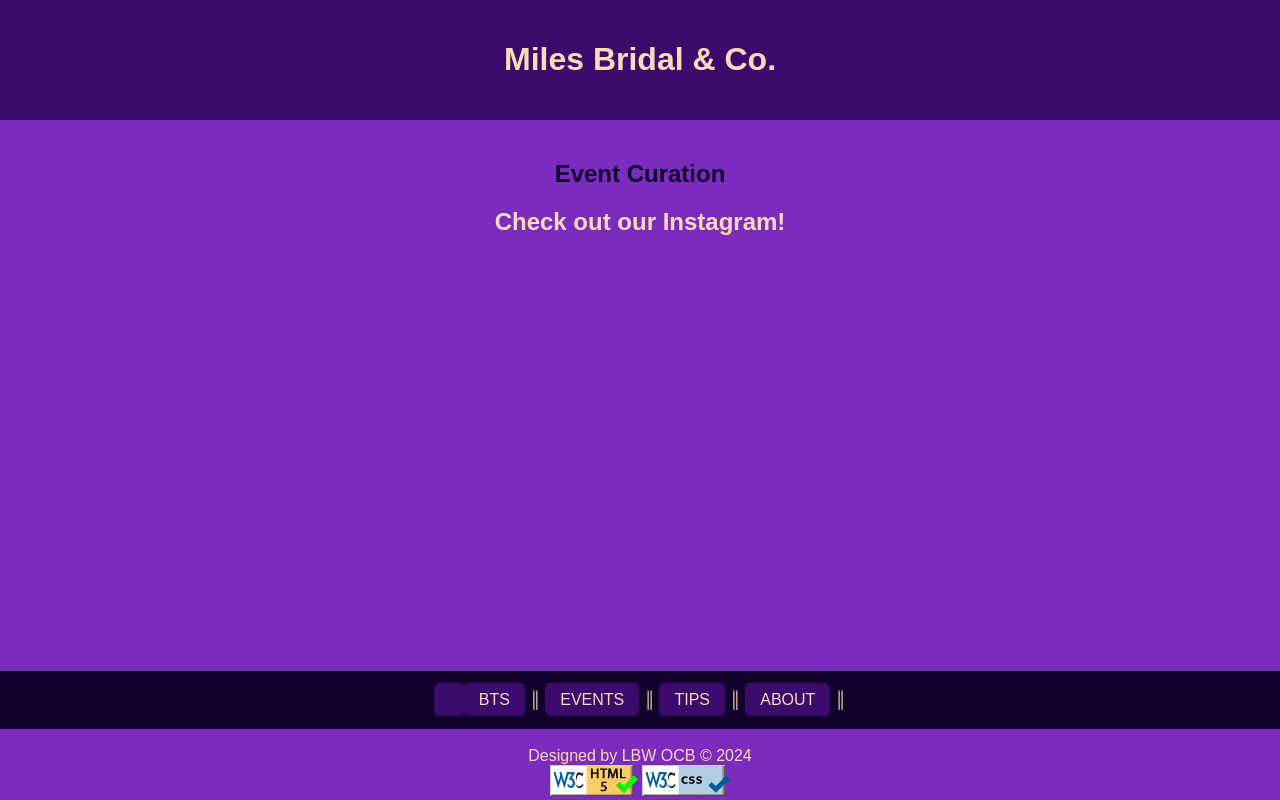
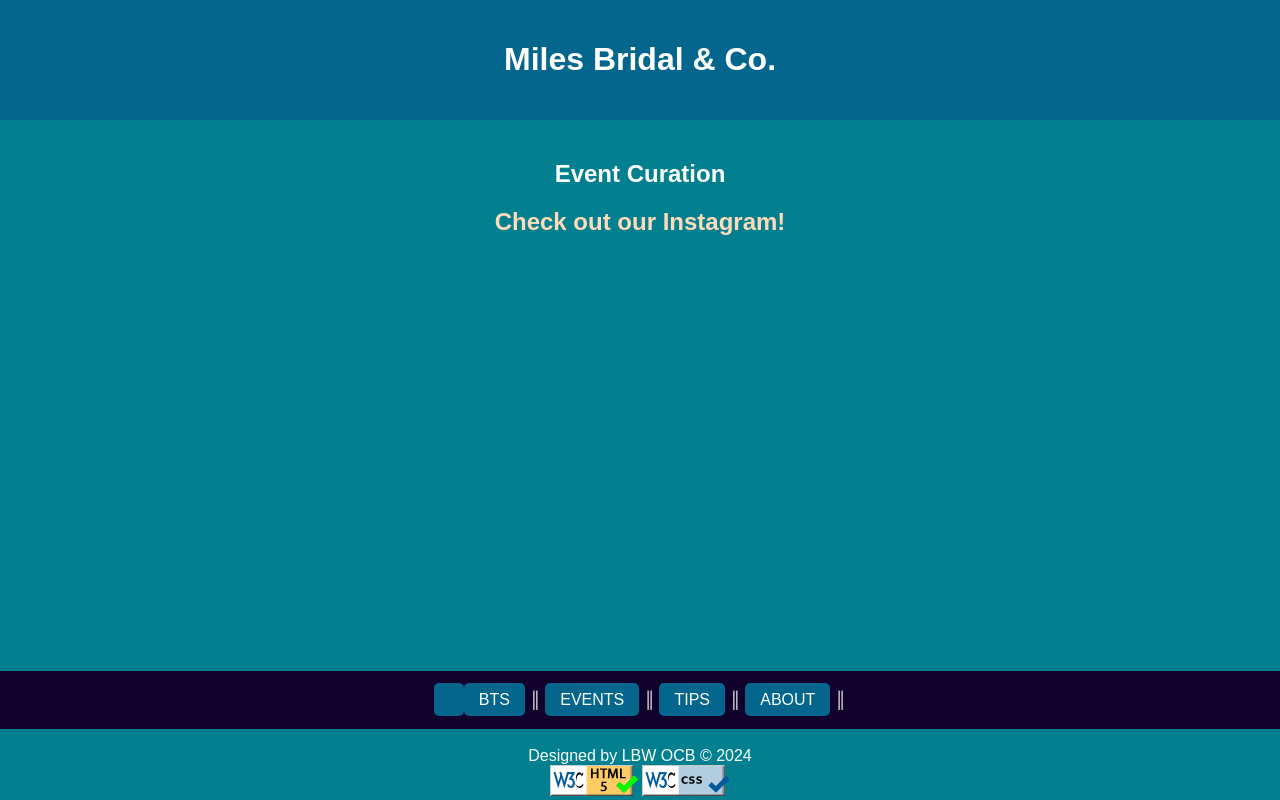
Before and after one commit to ocbtech/mbco.io, a plain HTML site: page index.htm in a window 1280 px wide. Drawn offline with Linux system fonts and the light colour scheme.

Commit message:
Update default.css

```diff
--- a/styles/default.css
+++ b/styles/default.css
@@ -1,9 +1,9 @@
 /*colors https://coolors.co/palettes/trending */
 
 html, body {
-  font-family: Arial, sans-serif;
-  background-color: #7b2cbf;
-  color: #ffdab9;
+  font-family: Monotype Corsiva, sans-serif;
+  background-color: #028090;
+  color: #fdfffc;
   margin: 0;
   padding: 0;
   text-align: center;
@@ -13,8 +13,8 @@ html, body {
 }
 
 header {
-  background-color: #3c096c;
-  color: #ffdab9;
+  background-color: #05668d;
+  color: #fdfffc;
   padding: 20px;
 }
 
@@ -36,9 +36,9 @@ nav li {
 
 nav a {
   text-decoration: none;
-  color: #ffdab9;
+  color: #fdfffc;
   padding: 8px 15px;
-  background-color: #3c096c;
+  background-color: #05668d;
   border-radius: 5px;
 }
 
@@ -48,8 +48,8 @@ main {
 }
 
 .footer {
-  background-color: #FFFF;
-  color: #e0aaff;
+   background-color: #05668d;
+  color: #fdfffc;
   padding: 10px;
 }
 
@@ -71,7 +71,7 @@ a:hover {
 
 
 h2 {
-  color: #10002b;
+  color: #fdfffc;
   text-align: center;
 
 }
```
